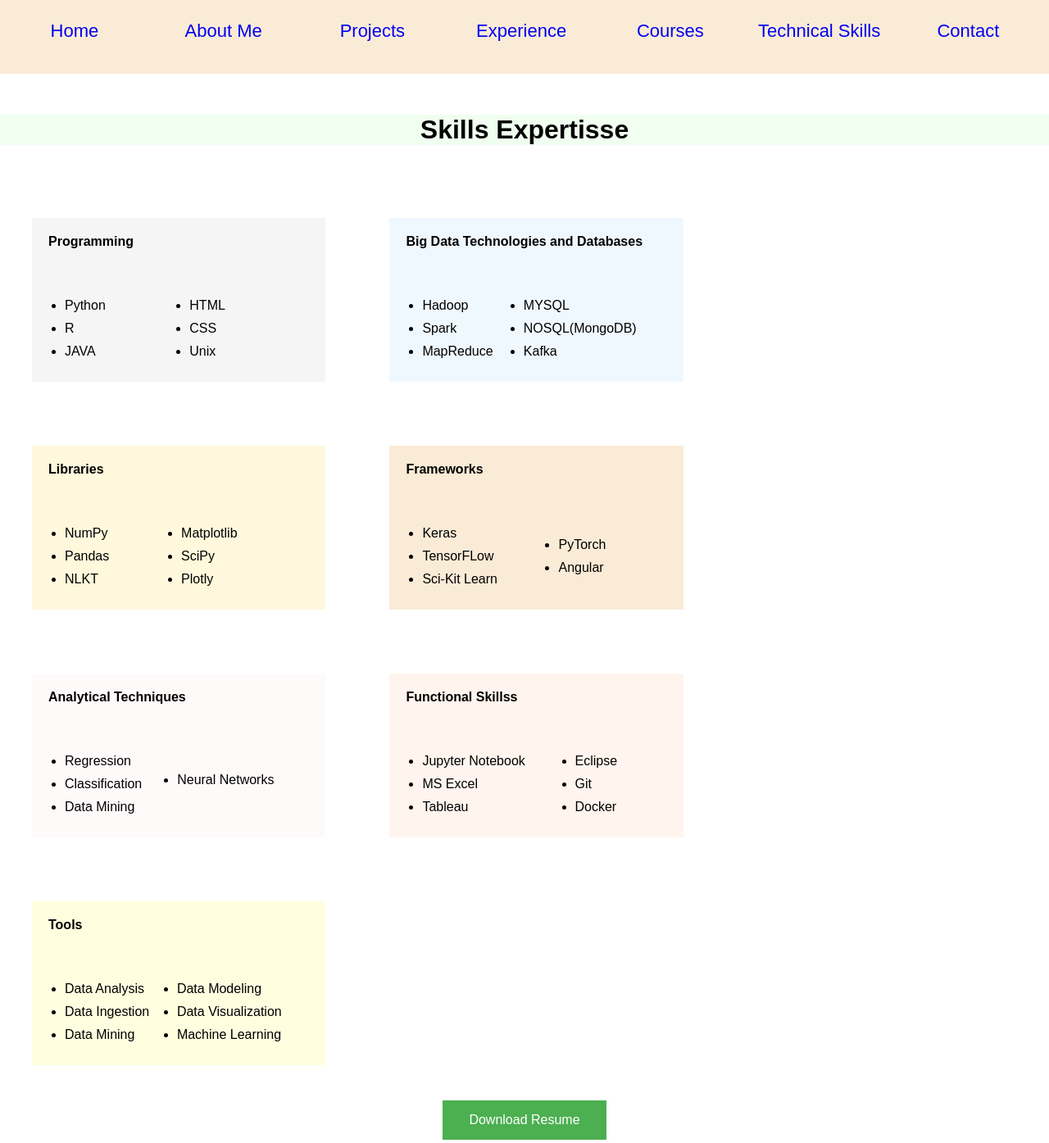
After one commit to SaidaraoChirumamilla/Personal_website, a Flask app: page /techicalskills in a window 1280 px wide. The commit adds this page. Shown: the whole page at 82% size. Run offline with Flask 2, Linux system fonts and the light colour scheme.

Commit message:
Addeed UI for home and technical skills

```diff
--- a/Profile.py
+++ b/Profile.py
@@ -7,8 +7,29 @@ app = Flask(__name__)
 def index():
     return render_template('home.html')
 
+@app.route('/home')
+def home():
+    return render_template('home.html')
+
 @app.route('/aboutme')
-def go():
+def aboutme():
+    return render_template('AboutMe.html')
+
+@app.route('/projects')
+def projects():
+    return render_template('AboutMe.html')
+
+@app.route('/experince')
+def experince():
+    return render_template('AboutMe.html')
+
+@app.route('/techicalskills')
+def techicalskills():
+    return render_template('TechnicalSkills.html')
+
+
+@app.route('/Contact')
+def Contact():
     return render_template('AboutMe.html')
 
 if __name__ == "__main__":
--- /dev/null
+++ b/Static/styles/style.css
@@ -0,0 +1,242 @@
+.name {
+    text-align: center;
+    font-size: 30px;
+    font-style: italic;
+}
+
+.container {
+    display: flex;
+    flex-direction: column;
+    flex-wrap: wrap;
+    justify-content: flex-start;
+}
+
+#uderemove {
+    text-decoration: none;
+}
+
+.flex-item {
+    /* margin: 10px; */
+    width: 14.2%;
+    text-align: center;
+    line-height: 75px;
+    text-decoration: none;
+    font-size: 22px;
+}
+
+.marginauto {
+    margin: auto;
+}
+
+.ml20px {
+    margin-left: 20px;
+}
+
+.mt10px {
+    margin-top: 10px;
+}
+
+.containerheader {
+    display: flex;
+    flex-direction: row;
+    height: 90px;
+    flex-wrap: nowrap;
+    justify-content: flex-start;
+    background-color: antiquewhite;
+}
+
+.skillsheader {
+    width: 28%;
+    height: 200px;
+    padding: 20px;
+    margin: 39px;
+}
+
+.button {
+    border: none;
+    color: white;
+    padding: 15px 32px;
+    text-align: center;
+    text-decoration: none;
+    display: inline-block;
+    font-size: 16px;
+    margin: 4px 2px;
+    cursor: pointer;
+}
+
+.button1 {
+    background-color: #4CAF50;
+}
+
+
+/* Green */
+
+.mt10px {
+    margin-top: 10px;
+}
+
+.containerrow {
+    display: flex;
+    flex-direction: row;
+    flex-wrap: wrap;
+    justify-content: flex-start;
+    margin-top: 50px;
+}
+
+.center {
+    text-align: center !important;
+    font-family: "Poppins", sans-serif;
+}
+
+.skills {
+    color: #777777;
+    font-family: "Poppins", serif;
+    font-size: 15px;
+    font-weight: 300;
+    line-height: 1.625em;
+}
+
+@import url('https://fonts.googleapis.com/css2?family=Poppins:wght@200;300;400;500;600;700&display=swap');
+* {
+    margin: 0;
+    padding: 0;
+    box-sizing: border-box;
+    font-family: 'Poppins', sans-serif;
+}
+
+.skill-bars {
+    /* padding: 25px 30px; */
+    width: 40%;
+    /* background: #fff; */
+    /* box-shadow: 5px 5px 20px rgba(0, 0, 0, 0.2); */
+    border-radius: 10px;
+    margin: auto;
+}
+
+.skill-bars .bar {
+    margin: 20px 0;
+}
+
+.skill-bars .bar:first-child {
+    margin-top: 0px;
+}
+
+.skill-bars .bar .info {
+    margin-bottom: 5px;
+}
+
+.skill-bars .bar .info span {
+    font-weight: 500;
+    font-size: 17px;
+    opacity: 0;
+    animation: showText 0.5s 1s linear forwards;
+}
+
+@keyframes showText {
+    100% {
+        opacity: 1;
+    }
+}
+
+.skill-bars .bar .progress-line {
+    height: 10px;
+    width: 100%;
+    background: #f0f0f0;
+    position: relative;
+    transform: scaleX(0);
+    transform-origin: left;
+    border-radius: 10px;
+    box-shadow: inset 0 1px 1px rgba(0, 0, 0, 0.05), 0 1px rgba(255, 255, 255, 0.8);
+    animation: animate 1s cubic-bezier(1, 0, 0.5, 1) forwards;
+}
+
+@keyframes animate {
+    100% {
+        transform: scaleX(1);
+    }
+}
+
+.bar .progress-line span {
+    height: 100%;
+    position: absolute;
+    border-radius: 10px;
+    transform: scaleX(0);
+    transform-origin: left;
+    background: #6665ee;
+    animation: animate 1s 1s cubic-bezier(1, 0, 0.5, 1) forwards;
+}
+
+.bar .progress-line.html span {
+    width: 90%;
+}
+
+.bar .progress-line.css span {
+    width: 60%;
+}
+
+.bar .progress-line.jquery span {
+    width: 85%;
+}
+
+.bar .progress-line.python span {
+    width: 50%;
+}
+
+.bar .progress-line.mysql span {
+    width: 75%;
+}
+
+.progress-line span::before {
+    position: absolute;
+    content: "";
+    top: -10px;
+    right: 0;
+    height: 0;
+    width: 0;
+    border: 7px solid transparent;
+    border-bottom-width: 0px;
+    border-right-width: 0px;
+    border-top-color: #000;
+    opacity: 0;
+    animation: showText2 0.5s 1.5s linear forwards;
+}
+
+.progress-line span::after {
+    position: absolute;
+    top: -28px;
+    right: 0;
+    font-weight: 500;
+    background: #000;
+    color: #fff;
+    padding: 1px 8px;
+    font-size: 12px;
+    border-radius: 3px;
+    opacity: 0;
+    animation: showText2 0.5s 1.5s linear forwards;
+}
+
+@keyframes showText2 {
+    100% {
+        opacity: 1;
+    }
+}
+
+.progress-line.html span::after {
+    content: "90%";
+}
+
+.progress-line.css span::after {
+    content: "60%";
+}
+
+.progress-line.jquery span::after {
+    content: "85%";
+}
+
+.progress-line.python span::after {
+    content: "50%";
+}
+
+.progress-line.mysql span::after {
+    content: "75%";
+}
--- /dev/null
+++ b/templates/TechnicalSkills.html
@@ -0,0 +1,178 @@
+<!DOCTYPE html>
+<html>
+
+
+<head>
+    <title>Technical Skills</title>
+    <link href="{{ url_for('static', filename='styles/style.css' ) }}" rel="stylesheet" type="text/css" />
+</head>
+
+<body>
+
+    <div class='container'>
+        <div class='containerheader'>
+
+            <div class="flex-item"><a id='uderemove' href='/home'>Home</a></div>
+            <div class="flex-item"><a id='uderemove' href='/aboutme'>About Me</a></div>
+
+            <div class="flex-item"><a id='uderemove' href='/projects'>Projects</a></div>
+            <div class="flex-item"><a id='uderemove' href='/experince'>Experience</a></div>
+            <div class="flex-item"><a id='uderemove' href='/courses'>Courses</a></div>
+            <div class="flex-item"><a id='uderemove' href='techicalskills'>Technical Skills</a></div>
+            <div class="flex-item"><a id='uderemove' href='contact'>Contact</a></div>
+
+
+        </div>
+        <div class='center' style="background-color: honeydew; margin-top: 50px;">
+            <h1>Skills Expertisse</h1>
+        </div>
+        <div class='containerrow'>
+            <div class='skillsheader' style="background-color:whitesmoke;">
+                <h4>Programming</h4>
+                <div class="containerrow ml20px">
+                    <div>
+                        <ul>
+                            <li class="ml10px mt10px">Python</li>
+                            <li class="ml10px mt10px">R</li>
+                            <li class="ml10px mt10px">JAVA</li>
+                        </ul>
+                    </div>
+
+                    <div class="marginauto">
+                        <ul>
+                            <li class="ml10px mt10px">HTML</li>
+                            <li class="ml10px mt10px">CSS</li>
+                            <li class="ml10px mt10px">Unix</li>
+                        </ul>
+                    </div>
+                </div>
+            </div>
+            <div class='skillsheader' style="background-color:aliceblue;">
+                <h4>Big Data Technologies and Databases</h4>
+                <div class="containerrow ml20px">
+                    <div>
+                        <ul>
+                            <li class="ml10px mt10px">Hadoop</li>
+                            <li class="ml10px mt10px">Spark</li>
+                            <li class="ml10px mt10px">MapReduce</li>
+                        </ul>
+                    </div>
+
+                    <div class="marginauto">
+                        <ul>
+                            <li class="ml10px mt10px">MYSQL</li>
+                            <li class="ml10px mt10px">NOSQL(MongoDB)</li>
+                            <li class="ml10px mt10px">Kafka</li>
+                        </ul>
+                    </div>
+                </div>
+
+            </div>
+            <div class='skillsheader' style="background-color: cornsilk;">
+                <h4>Libraries</h4>
+                <div class="containerrow ml20px">
+                    <div>
+                        <ul>
+                            <li class="ml10px mt10px">NumPy</li>
+                            <li class="ml10px mt10px">Pandas</li>
+                            <li class="ml10px mt10px">NLKT</li>
+                        </ul>
+                    </div>
+
+                    <div class="marginauto">
+                        <ul>
+                            <li class="ml10px mt10px">Matplotlib</li>
+                            <li class="ml10px mt10px">SciPy</li>
+                            <li class="ml10px mt10px">Plotly</li>
+                        </ul>
+                    </div>
+                </div>
+            </div>
+            <div class='skillsheader' style="background-color: antiquewhite;">
+                <h4>Frameworks</h4>
+                <div class="containerrow ml20px">
+                    <div>
+                        <ul>
+                            <li class="ml10px mt10px">Keras</li>
+                            <li class="ml10px mt10px">TensorFLow</li>
+                            <li class="ml10px mt10px">Sci-Kit Learn</li>
+                        </ul>
+                    </div>
+
+                    <div class="marginauto">
+                        <ul>
+                            <li class="ml10px mt10px">PyTorch</li>
+                            <li class="ml10px mt10px">Angular</li>
+                        </ul>
+                    </div>
+                </div>
+            </div>
+            <div class='skillsheader' style="background-color: snow;">
+                <h4>Analytical Techniques</h4>
+                <div class="containerrow ml20px">
+                    <div>
+                        <ul>
+                            <li class="ml10px mt10px">Regression</li>
+                            <li class="ml10px mt10px">Classification</li>
+                            <li class="ml10px mt10px">Data Mining</li>
+                        </ul>
+                    </div>
+
+                    <div class="marginauto">
+                        <ul>
+                            <li class="ml10px">Neural Networks</li>
+
+                        </ul>
+                    </div>
+                </div>
+            </div>
+            <div class='skillsheader' style="background-color: seashell;">
+                <h4>Functional Skillss</h4>
+                <div class="containerrow ml20px">
+                    <div>
+                        <ul>
+                            <li class="ml10px mt10px">Jupyter Notebook</li>
+                            <li class="ml10px mt10px">MS Excel</li>
+                            <li class="ml10px mt10px">Tableau</li>
+                        </ul>
+                    </div>
+
+                    <div class="marginauto">
+                        <ul>
+                            <li class="ml10px mt10px">Eclipse</li>
+                            <li class="ml10px mt10px">Git</li>
+                            <li class="ml10px mt10px">Docker</li>
+                        </ul>
+                    </div>
+                </div>
+            </div>
+            <div class='skillsheader' style="background-color: lightyellow;">
+                <h4>Tools</h4>
+                <div class="containerrow ml20px">
+                    <div>
+                        <ul>
+                            <li class="ml10px mt10px">Data Analysis</li>
+                            <li class="ml10px mt10px">Data Ingestion</li>
+                            <li class="ml10px mt10px">Data Mining</li>
+                        </ul>
+                    </div>
+
+                    <div class="marginauto">
+                        <ul>
+                            <li class="ml10px mt10px">Data Modeling</li>
+                            <li class="ml10px mt10px">Data Visualization</li>
+                            <li class="ml10px mt10px">Machine Learning</li>
+                        </ul>
+                    </div>
+                </div>
+            </div>
+        </div>
+
+    </div>
+
+    <div style="width: 100%; text-align: center;">
+        <a href="{{ url_for('static', filename='Saidarao Chirumamilla.docx' ) }}"><button  class="button button1">Download Resume</button></a>
+    </div>
+</body>
+
+</html>
```
Also changed, not shown: Static/styles/styles.css (deleted, +0 -11 lines), templates/Projects.html (added, +18 -0 lines), templates/home.html (+18 -20 lines), templates/skillsbuttons.html (added), 1 other file.
